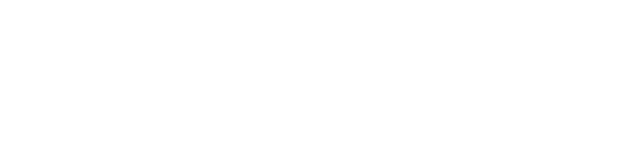
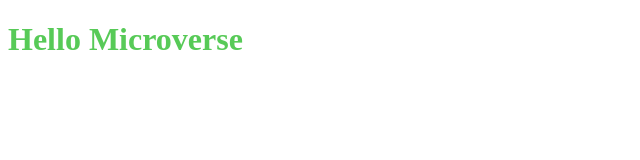
Before and after one commit to HossainAraf/Hello-Microverse, a plain HTML site: page index.html in a window 1280 px wide. Shown: the whole page, without its empty margins (0-640 px from the left). Drawn offline with Linux system fonts and the light colour scheme.

Commit message:
Update html, css, readme

```diff
--- a/index.html
+++ b/index.html
@@ -1,13 +1,13 @@
 <!DOCTYPE html>
 <html lang="en">
 <head>
-  <meta charset="UTF-8">
-  <meta http-equiv="X-UA-Compatible" content="IE=edge">
-  <meta name="viewport" content="width=device-width, initial-scale=1.0">
-  <link rel="stylesheet" href="style.css">
-  <title>Document</title>
+    <meta charset="UTF-8">
+    <meta http-equiv="X-UA-Compatible" content="IE=edge">
+    <meta name="viewport" content="width=device-width, initial-scale=1.0">
+    <title>Hello Microvese</title>
+    <link rel="stylesheet" href="style.css">
 </head>
 <body>
-
+    <h1 class="project-title">Hello Microverse</h1>
 </body>
 </html>
--- a/style.css
+++ b/style.css
@@ -0,0 +1,3 @@
+.project-title {
+  color: #57ca57;
+}
```
Also changed, not shown: 2 other files.
